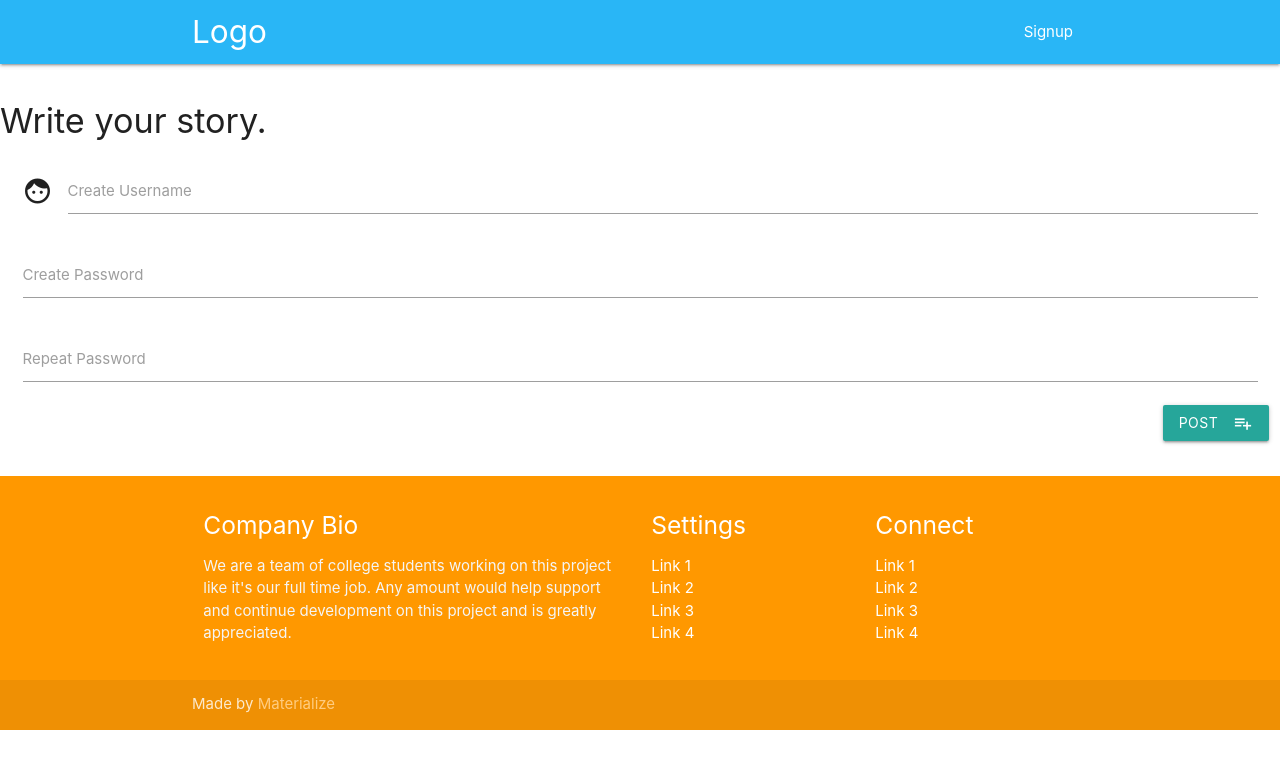
After one commit to Ri-Dearg/corona-tales, a Flask app: page /signup in a window 1280 px wide. The commit adds this page. Shown: the top 769 px of the page. Run offline with Flask 2, Linux system fonts and the light colour scheme; some libraries are stand-ins or nearby versions.

Commit message:
Added Flask-login, created base templates

```diff
--- a/app.py
+++ b/app.py
@@ -3,8 +3,10 @@ from flask import Flask, render_template, url_for, request, redirect
 from flask_pymongo import PyMongo
 from bson.objectid import ObjectId
 
+
 app = Flask(__name__)
 
+app.config["SECRET_KEY"] = os.getenv('SECRET_KEY')
 app.config['MONGO_DBNAME'] = 'corona_tales'
 app.config["MONGO_URI"] = os.getenv('MONGO_URI')
 
@@ -17,7 +19,6 @@ taglist = set()
 
 @app.route('/')
 def story_page():
-
     for story in stories.find():
         tags = story["tags"]
         for tag in tags:
@@ -25,6 +26,12 @@ def story_page():
 
     storylist = stories.find()
     return render_template('index.html', storylist=storylist, taglist=taglist)
+
+
+@app.route('/signup')
+def signup():
+
+    return render_template('signup.html')
 
 
 @app.route('/create_story', methods=['POST'])
--- a/requirements.txt
+++ b/requirements.txt
@@ -1,7 +1,12 @@
 click==7.1.1
 dnspython==1.16.0
 Flask==1.1.1
+Flask-Login==0.5.0
 Flask-PyMongo==2.3.0
 itsdangerous==1.1.0
+more-itertools==8.2.0
+packaging==20.3
+py==1.8.1
 pymongo==3.10.1
+pyparsing==2.4.7
 Werkzeug==1.0.0
--- a/templates/base.html
+++ b/templates/base.html
@@ -26,7 +26,7 @@
         <nav class="light-blue lighten-1" role="navigation">
             <div class="nav-wrapper container"><a id="logo-container" href="#" class="brand-logo">Logo</a>
                 <ul class="right hide-on-med-and-down">
-                    <li><a href="#">Navbar Link</a></li>
+                    <li><a href="{{ url_for('signup') }}">Signup</a></li>
                 </ul>
 
                 <ul id="nav-mobile" class="sidenav">
--- /dev/null
+++ b/templates/login.html
@@ -0,0 +1,4 @@
+{% extends 'base.html' %}
+{% block content %}
+
+		{% endblock %}
--- /dev/null
+++ b/templates/profile.html
@@ -0,0 +1,4 @@
+{% extends 'base.html' %}
+{% block content %}
+
+		{% endblock %}
--- /dev/null
+++ b/templates/signup.html
@@ -0,0 +1,29 @@
+{% extends 'base.html' %}
+{% block content %}
+
+<div class="section" id="signup">
+	<h4>Write your story.</h4>
+	<div class="row">
+		<form action="{{ url_for('create_story') }}" method="POST" class="col s12" id="create-story">
+			<div class="input-field validate col s12">
+				<i class="material-icons prefix">face</i>
+				<input id="username" name="password" type="text" required>
+				<label for="username">Create Username</label>
+			</div>
+			<div class="input-field validate col s12">
+				<input id="password" name="password" type="text" required>
+				<label for="password">Create Password</label>
+            </div>
+            <div class="input-field validate col s12">
+				<input id="password-verify" name="password-verify" type="text" required>
+				<label for="password-verify">Repeat Password</label>
+            </div>
+            <button id="post-story" class="btn waves-effect waves-light right" type="submit">Post
+                <i class="material-icons right">playlist_add</i>
+            </button>
+		</form>
+	</div>
+</div>
+
+
+{% endblock %}
```
Also changed, not shown: templates/index.html (+8 -1 lines).
